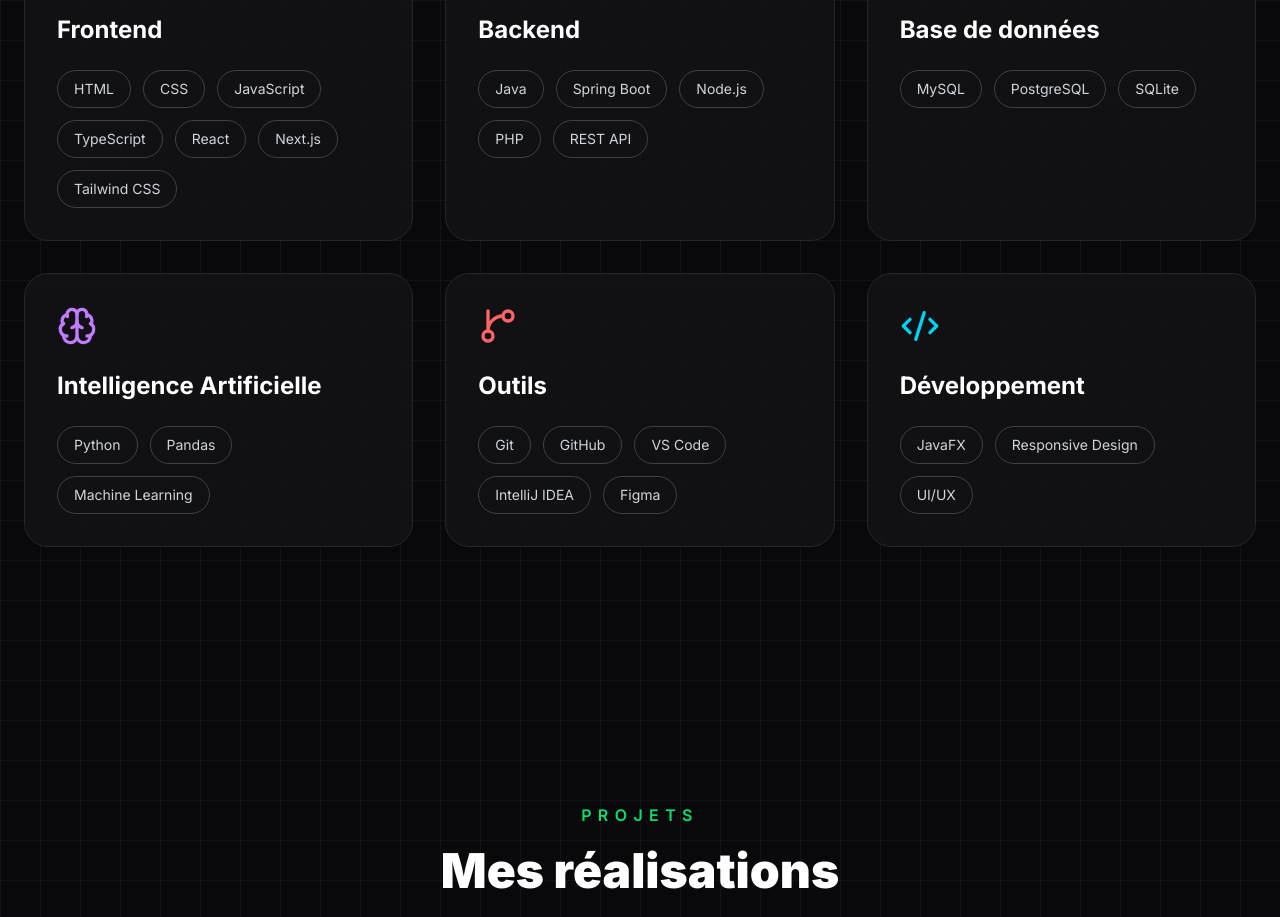
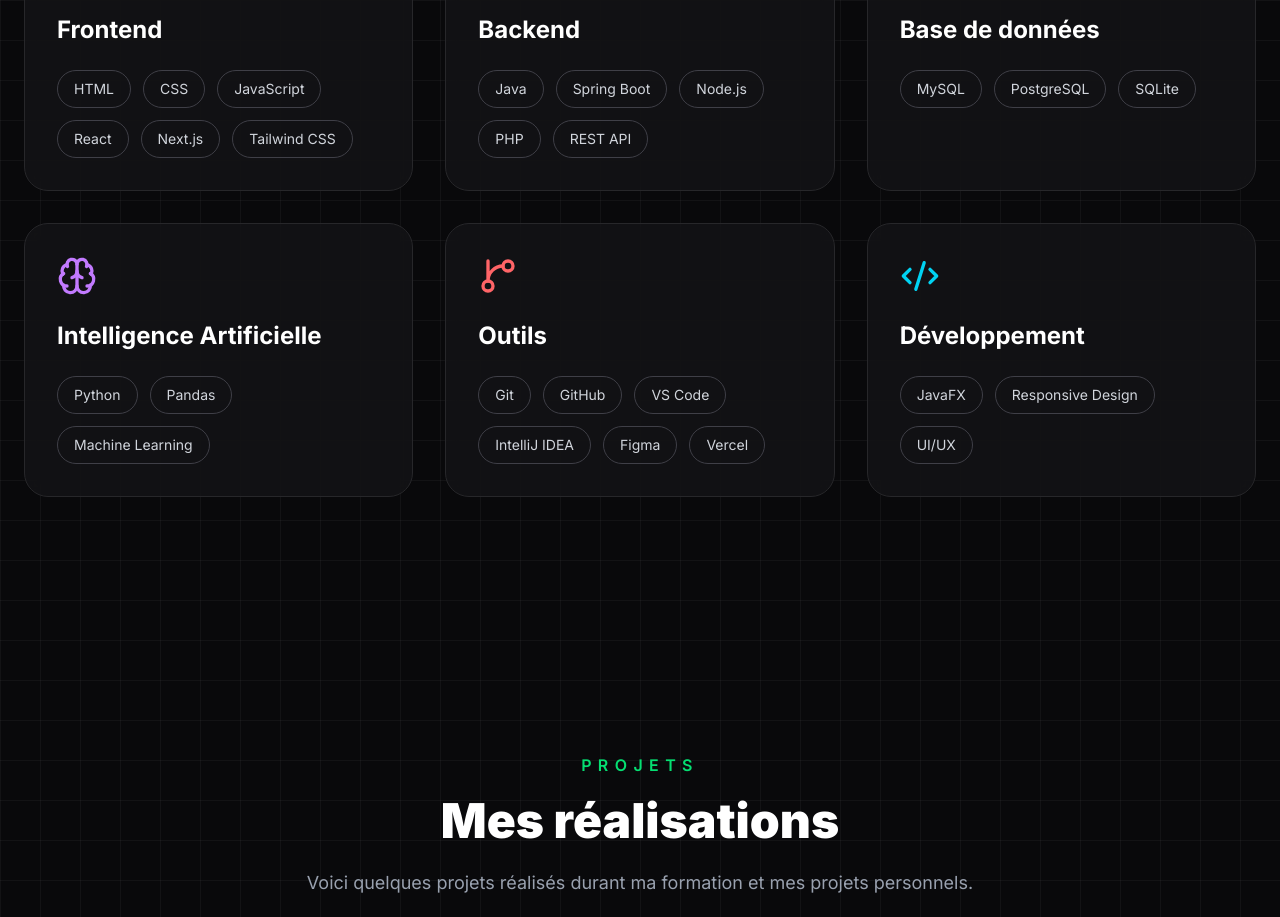
Before and after one commit to bukuruia/portfolio-ian, a Next.js app: page / in a window 1280 px wide. Shown: the part 2440-3357 px from the top of the page. Built offline with nearby package versions, Linux system fonts and the light colour scheme.

Commit message:
Update technologies and tools in Skills component
Removed TypeScript from the technologies list and added Vercel to the tools list.

```diff
--- a/src/components/sections/Skills.tsx
+++ b/src/components/sections/Skills.tsx
@@ -19,7 +19,6 @@
       "HTML",
       "CSS",
       "JavaScript",
-      "TypeScript",
       "React",
       "Next.js",
       "Tailwind CSS",
@@ -67,6 +66,7 @@
       "VS Code",
       "IntelliJ IDEA",
       "Figma",
+      "Vercel",
     ],
   },
   {
```
